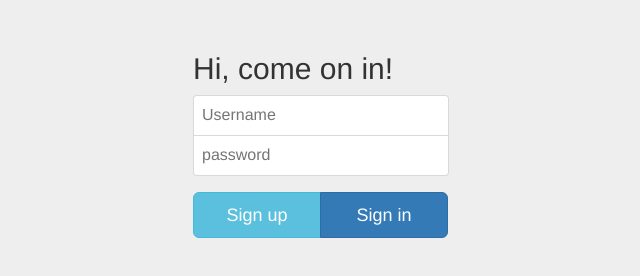
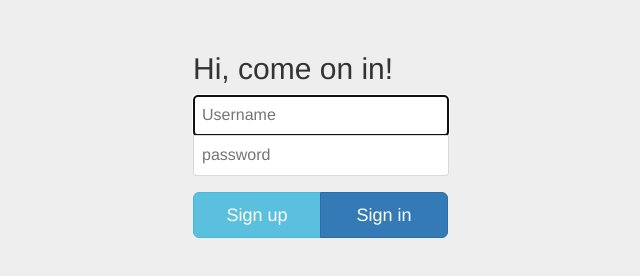
Before and after one commit to trezker/chat, a plain HTML site: page pages/login.html in a window 1280 px wide. Shown: the whole page, without its empty margins (319-959 px from the left). Drawn offline with Linux system fonts and the light colour scheme.

Commit message:
Autofocus on login

```diff
--- a/pages/login.html
+++ b/pages/login.html
@@ -1,3 +1,4 @@
+ <!DOCTYPE html>
 <html>
 <head>
     <meta charset="utf-8">
@@ -12,7 +13,7 @@
 		<div id="login_form">
 			<h2>Hi, come on in!</h2>
 			<div>
-				<input data-bind="value: username" placeholder="Username" />
+				<input data-bind="value: username" placeholder="Username" autofocus />
 				<input data-bind="value: password" placeholder="password" type="password" />
 			</div>
 	 		<div class="btn-group">
```
